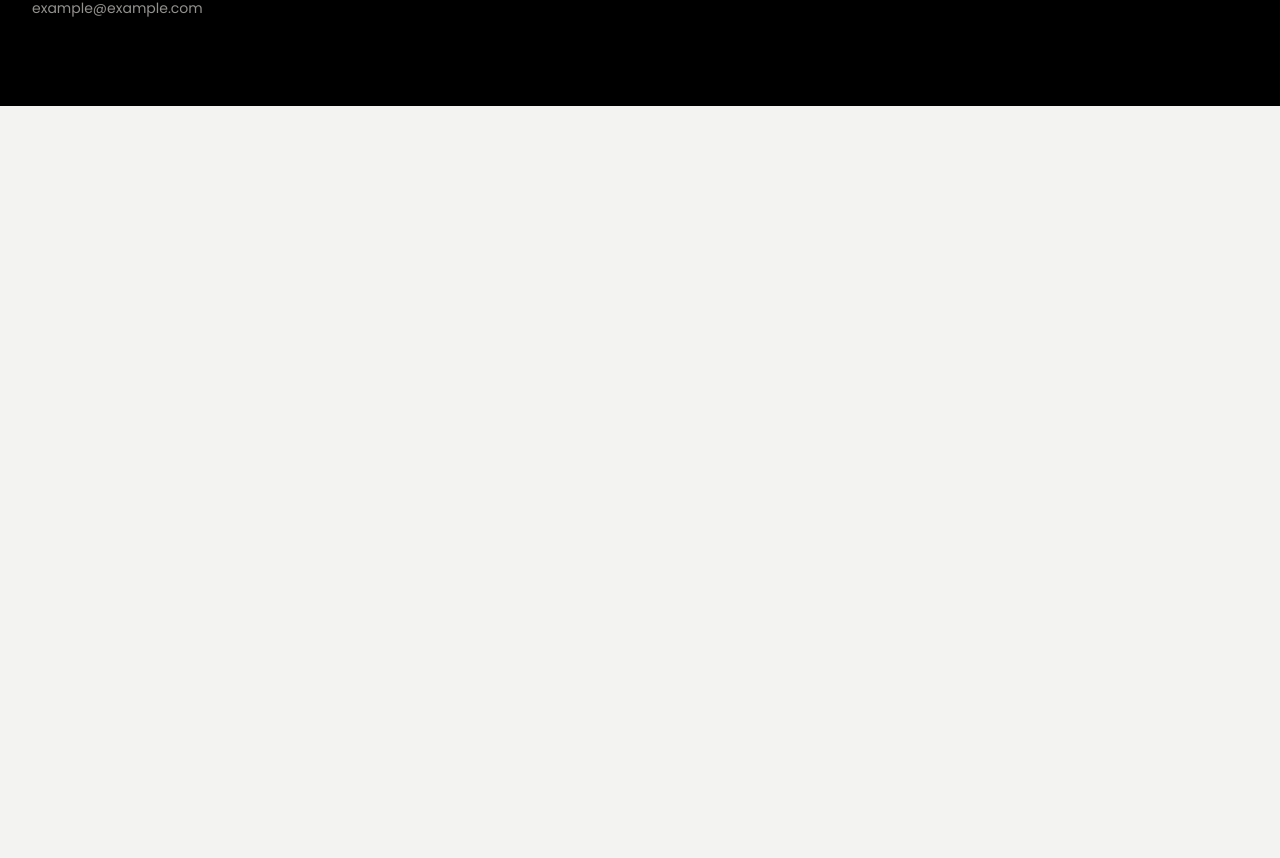
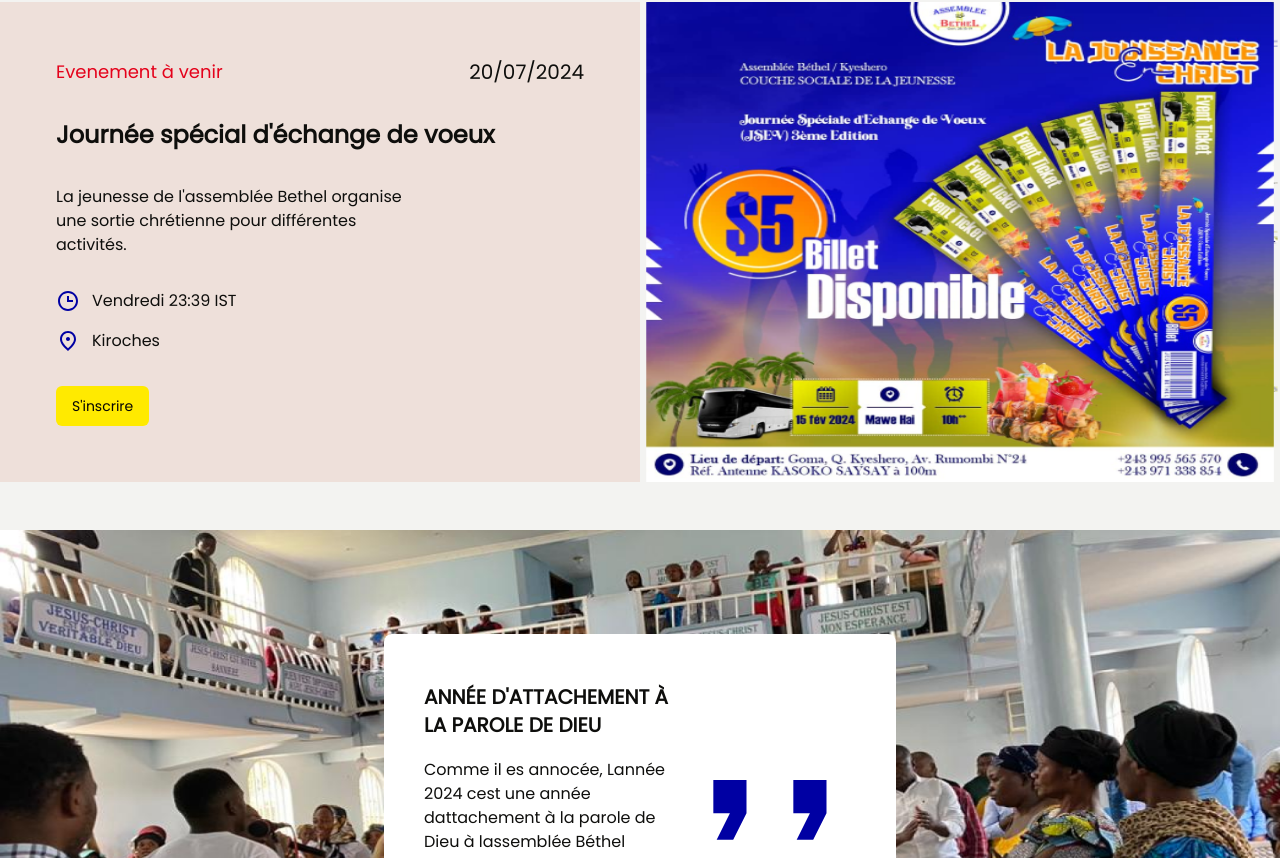
Before and after one commit to Dieumerci-M2/assemblee, a Next.js app: page / in a window 1280 px wide. Shown: the part 2942-3800 px from the top of the page. Before the commit the page ends 3048 px from the top, so only its background shows below. Built offline with nearby package versions, Linux system fonts and the light colour scheme; a web font is replaced by a local one.

Commit message:
feat: add "rejoignez nous" section"

```diff
--- a/app/page.tsx
+++ b/app/page.tsx
@@ -2,6 +2,7 @@
 import ChurchAdhesionCard from "@/components/homepage/adherer_nos_eglises/card";
 import HeroSection from "@/components/homepage/heroSection";
 import AboutUsCard from "@/components/homepage/qui_sommes_nous/card";
+import { Button } from "@/components/ui/button";
 import { homePageContent } from "@/data/homePage";
 import Image from "next/image";
 
@@ -75,11 +76,129 @@
           <div className="w-full mb-16 items-center justify-center flex">
             {homePageContent.churchAdhesionAdvantages.items.map(
               (item, index) => (
-                <div key={index} className={`${index % 2 && "relative top-16"}`}>
-                  <ChurchAdhesionCard  title={item.title} description={item.description} img={item.img} />
+                <div
+                  key={index}
+                  className={`${index % 2 && "relative top-16"}`}
+                >
+                  <ChurchAdhesionCard
+                    title={item.title}
+                    description={item.description}
+                    img={item.img}
+                  />
                 </div>
               )
             )}
+          </div>
+        </div>
+        <div className="w-full flex flex-col items-center">
+          <h3 className=" text-4xl text-center font-semibold mb-16 max-w-[50%] text-cblue">
+            {homePageContent.churchAdhesionAdvantages.title}
+          </h3>
+          <div className="w-full flex flex-col gap-12">
+            <div className="w-full h-[30rem] items-center justify-between flex">
+              <div className="flex bg-orange-700/10 flex-col w-1/2 h-full p-14 justify-between">
+                <div className="w-full flex justify-between">
+                  <p className=" text-cred text-lg">
+                    {
+                      homePageContent.rejoignez_nous.events.upcomingEvent
+                        .headerText
+                    }
+                  </p>
+
+                  <p className=" text-xl">
+                    {homePageContent.rejoignez_nous.events.upcomingEvent.date}
+                  </p>
+                </div>
+                <p className=" font-semibold text-2xl">
+                  {homePageContent.rejoignez_nous.events.upcomingEvent.title}
+                </p>
+                <div className="w-2/3 flex flex-col gap-8">
+                  <p className="">
+                    {
+                      homePageContent.rejoignez_nous.events.upcomingEvent
+                        .description
+                    }
+                  </p>
+
+                  <div className="w-full flex flex-col gap-4">
+                    <div className="flex gap-3 items-end">
+                      <span className="flex items-center justify-center text-cblue">
+                        {homePageContent.rejoignez_nous.events.timeIcon}
+                      </span>
+                      <span>
+                        {
+                          homePageContent.rejoignez_nous.events.upcomingEvent
+                            .time
+                        }
+                      </span>
+                    </div>
+                    <div className="flex gap-3 items-end">
+                      <span className="flex items-center justify-center text-cblue">
+                        {homePageContent.rejoignez_nous.events.placeIcon}
+                      </span>
+                      <span>
+                        {
+                          homePageContent.rejoignez_nous.events.upcomingEvent
+                            .place
+                        }
+                      </span>
+                    </div>
+                  </div>
+                </div>
+
+                <div>
+                  <Button>
+                    {
+                      homePageContent.rejoignez_nous.events.upcomingEvent
+                        .registerButton.text
+                    }
+                  </Button>
+                </div>
+              </div>
+              <div className="relative w-1/2 h-full min-w-80">
+                <Image
+                  fill
+                  style={{ objectFit: "fill" }}
+                  alt="flayer"
+                  src={
+                    homePageContent.rejoignez_nous.events.upcomingEvent.flayer
+                  }
+                />
+              </div>
+            </div>
+            <div className="w-full h-[35rem] relative flex items-center justify-center">
+              <Image
+                fill
+                style={{ objectFit: "fill" }}
+                alt="bgimage "
+                src={homePageContent.rejoignez_nous.year_of_attachement.bgImg}
+              />
+              <div className=" rounded-lg overflow-hidden w-[32rem] h-[22rem] p-10 flex z-30 bg-white relative after:absolute after:w-4/5 after:h-[0.8rem] after:bg-cred after:bottom-0 after:right-0">
+                <div className="w-3/5 h-full flex flex-col justify-around shrink-0">
+                  <h3 className=" text-xl font-bold uppercase">
+                    {homePageContent.rejoignez_nous.year_of_attachement.title}
+                  </h3>
+
+                  <p>
+                    {
+                      homePageContent.rejoignez_nous.year_of_attachement
+                        .description
+                    }
+                  </p>
+
+                  <Button>
+                    {
+                      homePageContent.rejoignez_nous.year_of_attachement
+                        .buttonText
+                    }
+                  </Button>
+                </div>
+                <div className=" flex items-center text-cblue justify-center flex-grow">
+                  {homePageContent.rejoignez_nous.year_of_attachement.icon}
+                  {homePageContent.rejoignez_nous.year_of_attachement.icon}
+                </div>
+              </div>
+            </div>
           </div>
         </div>
       </div>
--- a/data/homePage.tsx
+++ b/data/homePage.tsx
@@ -15,6 +15,8 @@
   bapteme,
   statueHoldingBook,
 } from "@/public/assets/images/homepage/avantages_adhesion_aux_eglises";
+import { CommaIcon, PlaceIcon, TimeIcon } from "@/public/assets/icons";
+import { anneAttachementCover, eventFlayer } from "@/public/assets/images/homepage/participer_aux_celebrations";
 
 export const homePageContent = {
   heroSection: {
@@ -94,4 +96,32 @@
       },
     ],
   },
+  rejoignez_nous: {
+    title: "Rejoignez-nous et participez à quelque chose de grand",
+    events: {
+      timeIcon: <TimeIcon size={1.5} />,
+      placeIcon: <PlaceIcon size={1.5} />,
+      upcomingEvent: {
+        headerText: "Evenement à venir",
+        title: "Journée spécial d'échange de voeux",
+        description:
+          "La jeunesse de l'assemblée Bethel organise une sortie chrétienne pour différentes activités.",
+        time: "Vendredi 23:39 IST",
+        date: "20/07/2024",
+        place: "Kiroches",
+        flayer: eventFlayer,
+        registerButton: {
+          text: "S'inscrire",
+        },
+      },
+    },
+    year_of_attachement: {
+      title: "Année d'attachement à la parole de Dieu",
+      description:
+        "Comme il es annocée, Lannée 2024  cest une année dattachement à la parole de Dieu à lassemblée Béthel Kyeshero",
+        icon  : <CommaIcon size={5}/>,
+      buttonText: "Visiter",
+      bgImg : anneAttachementCover
+    },
+  },
 };
--- /dev/null
+++ b/public/assets/icons/comma.tsx
@@ -0,0 +1,23 @@
+import React from "react";
+
+interface IProps {
+    size?: number;
+}
+
+function CommaIcon(props : IProps) {
+  return (
+    <svg
+      xmlns="http://www.w3.org/2000/svg"
+      width={`${props.size || 1}em`}
+      height={`${props.size || 1}em`}
+      viewBox="0 0 24 24"
+    >
+      <path
+        fill="currentColor"
+        d="M7 3h9.95v9.96l-3.99 7.98H8l3.97-7.98H7z"
+      ></path>
+    </svg>
+  );
+}
+
+export default CommaIcon;
--- a/public/assets/icons/index.ts
+++ b/public/assets/icons/index.ts
@@ -1,6 +1,9 @@
 import FacebookIcon from "./facebook";
 import TwitterIcon from "./twitter";
 import LinkedinIcon from "./linkedin";
+import PlaceIcon from "./place";
+import TimeIcon from "./time";
+import CommaIcon from "./comma";
 
 
-export { FacebookIcon, TwitterIcon, LinkedinIcon}
+export { FacebookIcon, TwitterIcon, LinkedinIcon, TimeIcon, PlaceIcon, CommaIcon}
--- a/public/assets/icons/linkedin.tsx
+++ b/public/assets/icons/linkedin.tsx
@@ -1,5 +1,4 @@
 import React from "react";
-import type { SVGProps } from "react";
 
 interface IProps {
     size?: number;
--- /dev/null
+++ b/public/assets/icons/place.tsx
@@ -0,0 +1,23 @@
+import React from "react";
+
+interface IProps {
+    size?: number;
+}
+
+function PlaceIcon(props: IProps) {
+  return (
+    <svg
+      xmlns="http://www.w3.org/2000/svg"
+      width={`${props.size || 1}em`}
+      height={`${props.size || 1}em`}
+      viewBox="0 0 24 24"
+    >
+      <path
+        fill="currentColor"
+        d="M12 12c-1.1 0-2-.9-2-2s.9-2 2-2s2 .9 2 2s-.9 2-2 2m6-1.8C18 6.57 15.35 4 12 4s-6 2.57-6 6.2c0 2.34 1.95 5.44 6 9.14c4.05-3.7 6-6.8 6-9.14M12 2c4.2 0 8 3.22 8 8.2c0 3.32-2.67 7.25-8 11.8c-5.33-4.55-8-8.48-8-11.8C4 5.22 7.8 2 12 2"
+      ></path>
+    </svg>
+  );
+}
+
+export default PlaceIcon;
--- /dev/null
+++ b/public/assets/icons/time.tsx
@@ -0,0 +1,24 @@
+import React from "react";
+
+interface IProps {
+    size?: number;
+}
+
+function TimeIcon(props: IProps) {
+  return (
+    <svg
+      xmlns="http://www.w3.org/2000/svg"
+      width={`${props.size || 1}em`}
+      height={`${props.size || 1}em`}
+      viewBox="0 0 24 24"
+    >
+      <path
+        fill="currentColor"
+        d="M12 2C6.486 2 2 6.486 2 12s4.486 10 10 10s10-4.486 10-10S17.514 2 12 2m0 18c-4.411 0-8-3.589-8-8s3.589-8 8-8s8 3.589 8 8s-3.589 8-8 8"
+      ></path>
+      <path fill="currentColor" d="M13 7h-2v6h6v-2h-4z"></path>
+    </svg>
+  );
+}
+
+export default TimeIcon;
--- a/public/assets/images/homepage/participer_aux_celebrations/index.ts
+++ b/public/assets/images/homepage/participer_aux_celebrations/index.ts
@@ -1,5 +1,5 @@
-import celebrationTicket from './Celebrations 1.png'
+import eventFlayer from './Celebrations 1.png'
 import anneAttachementCover from './TrompeteBethel 1.png'
 
 
-export {celebrationTicket, anneAttachementCover}
+export {eventFlayer, anneAttachementCover}
```
